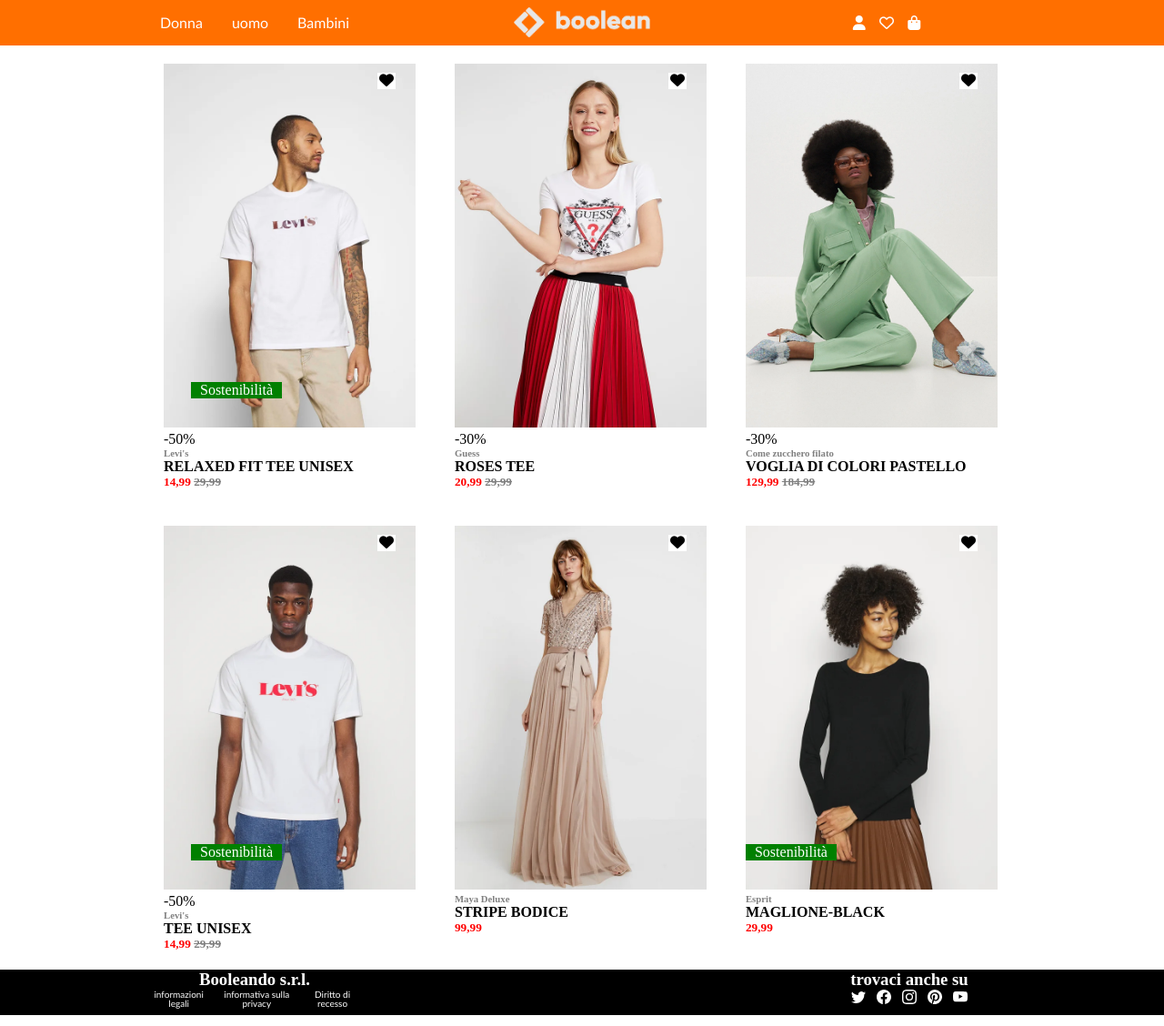
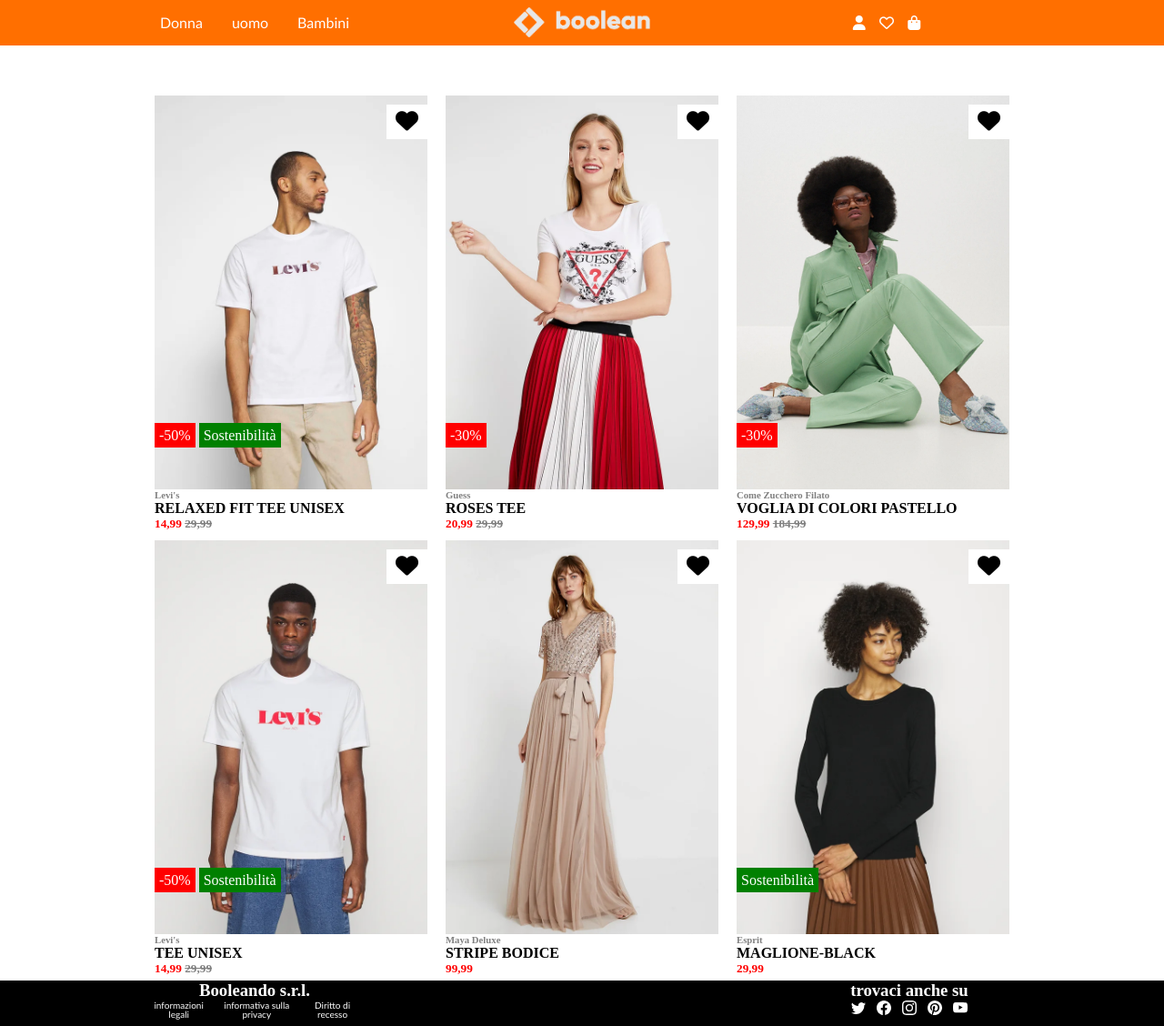
Before and after one commit to giuseppemaisto/html-css-boolando, a plain HTML site: page index.html in a window 1280 px wide. Shown: the whole page at 91% size. Drawn offline with Linux system fonts and the light colour scheme.

Commit message:
CORRETTO + BONUS

```diff
--- a/css/style.css
+++ b/css/style.css
@@ -5,14 +5,19 @@
 }
 header{
     width: 100%;
-    height: 50px;
     background-color: rgb(255, 111, 0);
+    display: flex;
+    align-items: center;
+    position: fixed;
+    z-index: 4;
+    top: 0;
+}
+main{
+    margin-top: 100px;
 }
 .container{
     width: 75%;
     margin: 0 auto;
-    display: flex;
-    align-items: center;
 }
 .row{
     width: 100%;
@@ -43,74 +48,59 @@ ul{
     font-family:'Gill Sans', 'Gill Sans MT', Calibri, 'Trebuchet MS', sans-serif;
 }
 
-.container-main{
-    width: 75%;
-    margin: 0 auto;
-}
-.row-main{
-    width: 100%;
-    display: flex;
-
-}
 .icone{
     margin-right: 100px;
     margin-left: 50px;
 }
 .col-33{
     width: calc(100% / 3);
+    margin: 5px 10px;
 }
-.content{
-    margin: 20px;
+
+.first-img, .second-img{
+    width: 100%;
+}
+.card-image{
     position: relative;
 }
+.card-image:hover .first-img{
+    display: none;
+}
+.card-image:hover .second-img{
+    display: block;
+}
 .first-img{
-    height: 400px;
-    width: auto;
-    position: absolute;
-    z-index: 2;
+    display: block;
 }
 .second-img{
-    height: 400px;
-    width: auto;
-
+    display: none;
+}
+.badge{
+    color: white;
+    padding: 5px;
+}
+.card-badges{
+    position: absolute;
+    bottom: 50px;
+    left: 0;
+}
+.badge-red{
+    background-color: red;
+}
+.badge-green{
+    background-color: green;
 }
 .label-heart{
-    width: 20px;
-    text-align: center;
-    background-color: white;
     position: absolute;
     top: 10px;
-    right: 25px;
-    z-index: 3;
+    right: 0px;
+    background-color: white;
+    padding: 5px 10px;
+    font-size: 25px;
+    cursor: pointer;
 }
 .label-heart:hover{
-    color: red
-};
-.label-red{
-    background-color: red;
-    width: 40px;
-    position: absolute;
-    top: 350px;
-    color: white;
-    z-index: 3;
-}
-.label-green{
-    background-color: green;
-    width: 100px;
-    padding-left: 10px;
-    position: absolute;
-    top: 350px;
-    color: white;
-    z-index: 3;
-}
-.position{
-    background-color: green;
-    width: 100px;
-    padding-left: 10px;
-    position: absolute;
-    top: 350px;
-    right: 150px;
-    color: white;
+    color: red;
 }
 h6{
     color: grey;
@@ -123,7 +113,7 @@ h5{
     text-decoration-line: line-through;
 }
 
-.first-img:hover{
+.overlay:hover{
     opacity: 0;
 }
 footer{
--- a/index.html
+++ b/index.html
@@ -34,20 +34,25 @@
                     </div>
                 </div>
             </div>
-         </header>
+        </header>
 
         <main>
-            <div class="container-main">
-                <div class="row-main">
+            <div class="container">
+                <div class="row">
                     <div class="col-33">
+                        <!--card-->
                         <div class="content">
-                            <img class="first-img"src="./img/1.webp" alt="img1">
-                            <div class="overlay"><img class="second-img" src="./img/1b.webp" alt="img1b"></div>
+                            <div class="card-image">
+                                <img class="first-img"src="./img/1.webp" alt="img1">
+                                <img class="second-img" src="./img/1b.webp" alt="img1b">
+                                <div class="label-heart"><i class="fa-solid fa-heart"></i></div>
+                                <div class="card-badges">
+                                    <span class="badge badge-red">-50%</span>
+                                    <span class="badge badge-green">Sostenibilità</span>
+                                </div>
+                            </div>
 
-                            <div class="label-heart"><i class="fa-solid fa-heart"></i></div>
 
-                            <div class="label-red">-50%</div>
-                            <div class="label-green position">Sostenibilità</div>
                             <div class="testo">
                                 <h6>Levi's</h6>
                                 <h4>RELAXED FIT TEE UNISEX</h4>
@@ -59,11 +64,19 @@
                     </div>
 
                     <div class="col-33">
+                        <!--card-->
                         <div class="content">
-                            <img class="first-img"src="./img/2.webp" alt="img2">
-                            <img class="second-img" src="./img/2b.webp" alt="img2b">
-                            <div class="label-heart"><i class="fa-solid fa-heart"></i></div>
-                            <div class="label-red">-30%</div>
+                            <div class="card-image">
+                                <img class="first-img"src="./img/2.webp" alt="img1">
+                                <img class="second-img" src="./img/2b.webp" alt="img1b">
+                                <div class="label-heart"><i class="fa-solid fa-heart"></i></div>
+                                <div class="card-badges">
+                                    <span class="badge badge-red">-30%</span>
+
+                                </div>
+                            </div>
+
+
                             <div class="testo">
                                 <h6>Guess</h6>
                                 <h4>ROSES TEE</h4>
@@ -71,33 +84,49 @@
                             </div>
 
                         </div>
+
                     </div>
 
                     <div class="col-33">
+                        <!--card-->
                         <div class="content">
-                            <img class="first-img"src="./img/3.webp" alt="img3">
-                            <img class="second-img" src="./img/3b.webp" alt="img3b">
-                            <div class="label-heart"><i class="fa-solid fa-heart"></i></div>
-                            <div class="label-red">-30%</div>
+                            <div class="card-image">
+                                <img class="first-img"src="./img/3.webp" alt="img1">
+                                <img class="second-img" src="./img/3b.webp" alt="img1b">
+                                <div class="label-heart"><i class="fa-solid fa-heart"></i></div>
+                                <div class="card-badges">
+                                    <span class="badge badge-red">-30%</span>
+
+                                </div>
+                            </div>
+
+
                             <div class="testo">
-                                <h6>Come zucchero filato</h6>
+                                <h6>Come Zucchero Filato</h6>
                                 <h4>VOGLIA DI COLORI PASTELLO</h4>
                                 <h5>129,99 <span class="old-price">184,99</span></h5>
                             </div>
 
+                        </div>
 
-                        </div>
                     </div>
                 </div>
 
-                <div class="row-main">
+                <div class="row">
                     <div class="col-33">
+                        <!--card-->
                         <div class="content">
-                            <img class="first-img"src="./img/4.webp" alt="img4">
-                            <img class="second-img" src="./img/4b.webp" alt="img4b">
-                            <div class="label-heart"><i class="fa-solid fa-heart"></i></div>
-                            <div class="label-red">-50%</div>
-                            <div class="label-green position">Sostenibilità</div>
+                            <div class="card-image">
+                                <img class="first-img"src="./img/4.webp" alt="img1">
+                                <img class="second-img" src="./img/4b.webp" alt="img1b">
+                                <div class="label-heart"><i class="fa-solid fa-heart"></i></div>
+                                <div class="card-badges">
+                                    <span class="badge badge-red">-50%</span>
+                                    <span class="badge badge-green">Sostenibilità</span>
+                                </div>
+                            </div>
+
+
                             <div class="testo">
                                 <h6>Levi's</h6>
                                 <h4>TEE UNISEX</h4>
@@ -105,29 +134,46 @@
                             </div>
 
                         </div>
+
                     </div>
 
                     <div class="col-33">
+                        <!--card-->
                         <div class="content">
-                            <img class="first-img"src="./img/5.webp" alt="img5">
-                            <img class="second-img" src="./img/5b.webp" alt="img5b">
-                            <div class="label-heart"><i class="fa-solid fa-heart"></i></div>
+                            <div class="card-image">
+                                <img class="first-img"src="./img/5.webp" alt="img1">
+                                <img class="second-img" src="./img/5b.webp" alt="img1b">
+                                <div class="label-heart"><i class="fa-solid fa-heart"></i></div>
+                                <div class="card-badges">
+
+                                </div>
+                            </div>
+
+
                             <div class="testo">
                                 <h6>Maya Deluxe</h6>
                                 <h4>STRIPE BODICE</h4>
                                 <h5>99,99</h5>
                             </div>
 
+                        </div>
 
-                        </div>
                     </div>
 
                     <div class="col-33">
+                        <!--card-->
                         <div class="content">
-                            <img class="first-img"src="./img/6.webp" alt="img6">
-                            <img class="second-img" src="./img/6b.webp" alt="img6b">
-                            <div class="label-heart"><i class="fa-solid fa-heart"></i></div>
-                            <div class="label-green">Sostenibilità</div>
+                            <div class="card-image">
+                                <img class="first-img"src="./img/6.webp" alt="img1">
+                                <img class="second-img" src="./img/6b.webp" alt="img1b">
+                                <div class="label-heart"><i class="fa-solid fa-heart"></i></div>
+                                <div class="card-badges">
+
+                                    <span class="badge badge-green">Sostenibilità</span>
+                                </div>
+                            </div>
+
+
                             <div class="testo">
                                 <h6>Esprit</h6>
                                 <h4>MAGLIONE-BLACK</h4>
@@ -135,11 +181,9 @@
                             </div>
 
                         </div>
+
                     </div>
-
-
                 </div>
-            </div>
         </main>
 
         <footer>
```
Also changed, not shown: 1 other file.
